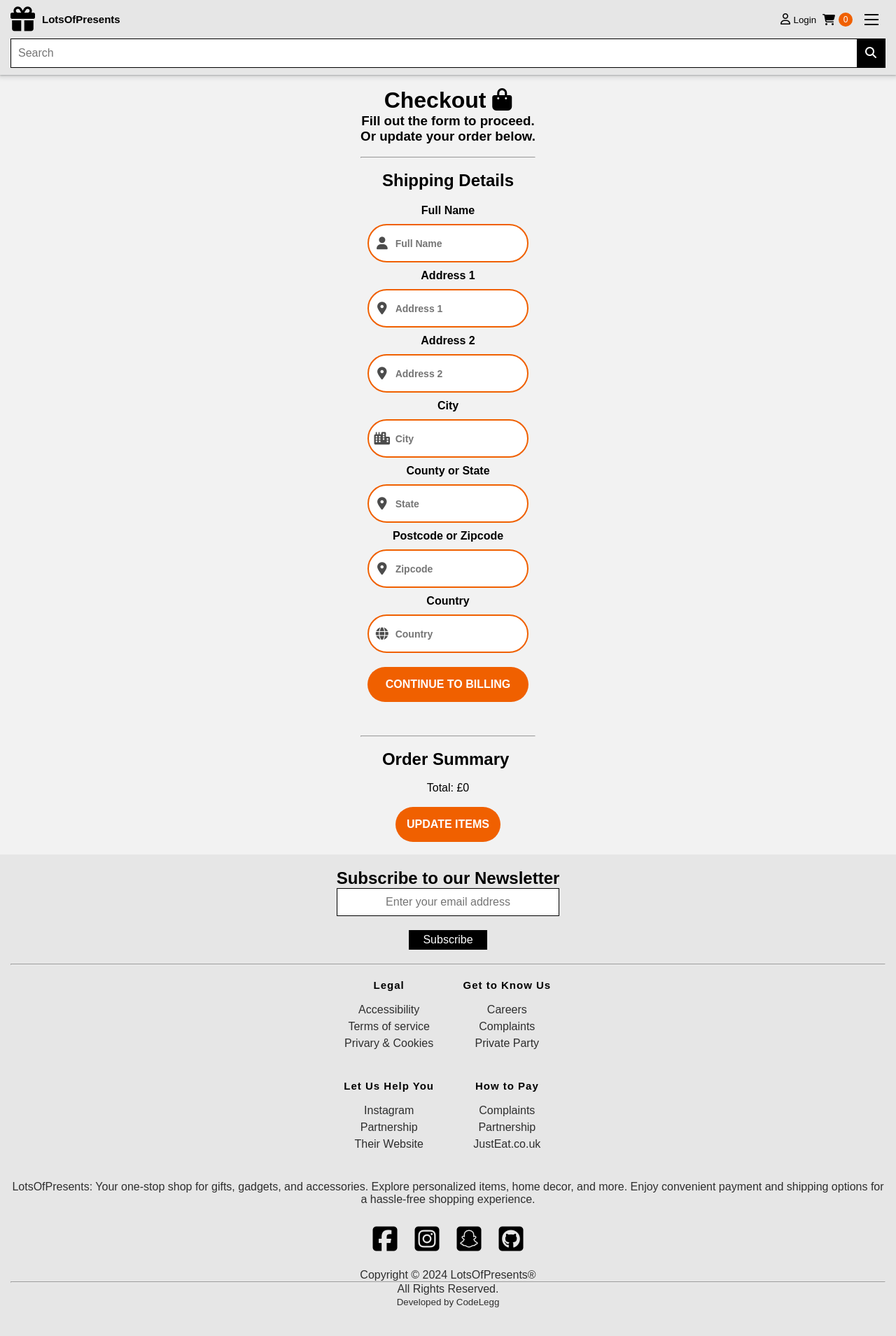
After one commit to CodeLegg/ecom-lop, a Django app: page /payment/checkout in a window 1280 px wide. The commit adds this page. Shown: the whole page at 70% size. Run offline with Django 5.2, Linux system fonts and the light colour scheme; data comes from the database, SQL or seed files in the repository; some libraries are stand-ins or nearby versions.

Commit message:
Add billing information for card payments

```diff
--- a/cart/templates/cart_summary.html
+++ b/cart/templates/cart_summary.html
@@ -76,7 +76,7 @@
         <h3>Subtotal: £{{ totals }}</h3>
         <hr>
         <br>
-        <a href="" class="button buy-btn">Checkout</a>
+        <a href="{% url 'checkout' %}" class="button buy-btn">Checkout</a>
 
       </div>
     {% else %}
--- a/payment/forms.py
+++ b/payment/forms.py
@@ -1,22 +1,27 @@
-# forms.py
-
 from django import forms
 from .models import ShippingAddress
+
 
 class ShippingForm(forms.ModelForm):
     shipping_full_name = forms.CharField(
         label="",
-        widget=forms.TextInput(attrs={"class": "input-field", "placeholder": "Full Name"}),
+        widget=forms.TextInput(
+            attrs={"class": "input-field", "placeholder": "Full Name"}
+        ),
         required=True,
     )
     shipping_address1 = forms.CharField(
         label="",
-        widget=forms.TextInput(attrs={"class": "input-field", "placeholder": "Address 1"}),
+        widget=forms.TextInput(
+            attrs={"class": "input-field", "placeholder": "Address 1"}
+        ),
         required=True,
     )
     shipping_address2 = forms.CharField(
         label="",
-        widget=forms.TextInput(attrs={"class": "input-field", "placeholder": "Address 2"}),
+        widget=forms.TextInput(
+            attrs={"class": "input-field", "placeholder": "Address 2"}
+        ),
         required=False,
     )
     shipping_city = forms.CharField(
@@ -31,23 +36,100 @@ class ShippingForm(forms.ModelForm):
     )
     shipping_zipcode = forms.CharField(
         label="",
-        widget=forms.TextInput(attrs={"class": "input-field", "placeholder": "Zipcode"}),
+        widget=forms.TextInput(
+            attrs={"class": "input-field", "placeholder": "Zipcode"}
+        ),
         required=False,
     )
     shipping_country = forms.CharField(
         label="",
-        widget=forms.TextInput(attrs={"class": "input-field", "placeholder": "Country"}),
+        widget=forms.TextInput(
+            attrs={"class": "input-field", "placeholder": "Country"}
+        ),
         required=True,
     )
 
     class Meta:
         model = ShippingAddress
         fields = [
-            'shipping_full_name',
-            'shipping_address1',
-            'shipping_address2',
-            'shipping_city',
-            'shipping_state',
-            'shipping_zipcode',
-            'shipping_country',
+            "shipping_full_name",
+            "shipping_address1",
+            "shipping_address2",
+            "shipping_city",
+            "shipping_state",
+            "shipping_zipcode",
+            "shipping_country",
         ]
+
+
+class PaymentForm(forms.Form):
+    card_name = forms.CharField(
+        label="",
+        widget=forms.TextInput(
+            attrs={"class": "input-field", "placeholder": "Name On Card"}
+        ),
+        required=True,
+    )
+    card_number = forms.CharField(
+        label="",
+        widget=forms.TextInput(
+            attrs={"class": "input-field", "placeholder": "Card Number"}
+        ),
+        required=True,
+    )
+    card_exp_date = forms.CharField(
+        label="",
+        widget=forms.TextInput(
+            attrs={"class": "input-field", "placeholder": "Expiration Date"}
+        ),
+        required=True,
+    )
+    card_cvv_number = forms.CharField(
+        label="",
+        widget=forms.TextInput(
+            attrs={"class": "input-field", "placeholder": "CVV Code"}
+        ),
+        required=True,
+    )
+    card_address1 = forms.CharField(
+        label="",
+        widget=forms.TextInput(
+            attrs={"class": "input-field", "placeholder": "Billing Address 1"}
+        ),
+        required=True,
+    )
+    card_address2 = forms.CharField(
+        label="",
+        widget=forms.TextInput(
+            attrs={"class": "input-field", "placeholder": "Billing Address 2"}
+        ),
+        required=False,
+    )
+    card_city = forms.CharField(
+        label="",
+        widget=forms.TextInput(
+            attrs={"class": "input-field", "placeholder": "Billing City"}
+        ),
+        required=True,
+    )
+    card_state = forms.CharField(
+        label="",
+        widget=forms.TextInput(
+            attrs={"class": "input-field", "placeholder": "Billing County/State"}
+        ),
+        required=True,
+    )
+    card_zipcode = forms.CharField(
+        label="",
+        widget=forms.TextInput(
+            attrs={"class": "input-field", "placeholder": "Billing Postcode/Zipcode"}
+        ),
+        required=True,
+    )
+    card_country = forms.CharField(
+        label="",
+        widget=forms.TextInput(
+            attrs={"class": "input-field", "placeholder": "Billing Country"}
+        ),
+        required=True,
+    )
--- /dev/null
+++ b/payment/templates/payment/checkout.html
@@ -0,0 +1,111 @@
+{% extends 'base.html' %}
+
+{% block content %}
+<div class="auth-account-container">
+  <div class="auth-account">
+    <div class="signin-signup no-padding">
+      <br>
+      <h1 class="account-title">Checkout <i class="fa-solid fa-bag-shopping"></i></h1>
+      <h3 class="account-title">Fill out the form to proceed. <br> Or update your order below.</h3>
+      <br>
+      <hr>
+      <br>
+      <h2 class="account-title">Shipping Details</h2>
+      <form method="POST" action="{% url 'billing_info' %}" class="sign-up-form">
+        {% csrf_token %}
+        <h4>Full Name</h4>
+        <div class="input-field">
+          <i class="fas fa-user"></i>
+          {{ form.shipping_full_name }}
+        </div>
+        <h4>Address 1</h4>
+        <div class="input-field">
+          <i class="fas fa-map-marker-alt"></i>
+          {{ form.shipping_address1 }}
+        </div>
+        <h4>Address 2</h4>
+        <div class="input-field">
+          <i class="fas fa-map-marker-alt"></i>
+          {{ form.shipping_address2 }}
+        </div>
+        <h4>City</h4>
+        <div class="input-field">
+          <i class="fas fa-city"></i>
+          {{ form.shipping_city }}
+        </div>
+        <h4>County or State</h4>
+        <div class="input-field">
+          <i class="fas fa-map-marker-alt"></i>
+          {{ form.shipping_state }}
+        </div>
+        <h4>Postcode or Zipcode</h4>
+        <div class="input-field">
+          <i class="fas fa-map-marker-alt"></i>
+          {{ form.shipping_zipcode }}
+        </div>
+        <h4>Country</h4>
+        <div class="input-field">
+          <i class="fas fa-globe"></i>
+          {{ form.shipping_country }}
+        </div>
+        <button type="submit" name="update_info" class="btn larger">Continue To Billing</button>
+      </form>
+      <br>
+    </div>
+
+    <hr>
+    <style>
+      .order-item {
+        padding: 10px;
+        background-color: rgb(233, 233, 233);
+        margin-bottom: 10px;
+        border: 1px solid black;
+        display: flex;
+        flex-direction: column;
+        justify-content: center;
+        align-items: center;
+      }
+
+      .checkout-img {
+        border-radius: 100%;
+      }
+    </style>
+    <div class="account-title">
+      <br>
+      <h2 class="account-title">Order Summary <i class="fa-regular fa-square-list"></i></h2>
+      <div class="card-body">
+        {% for product in cart_products %}
+        <div class="order-item">
+          <!-- For Loop For Product Image -->
+          {% with product.images.first as first_image %}
+          {% if first_image %}
+          <img class="checkout-img" src="{{ first_image.image.url }}" alt="{{ product.name }} Image" width="50px">
+          {% endif %}
+          {% endwith %}
+
+          <p><strong>Item:</strong> {{ product.name }}</p>
+          {% if product.is_sale %}
+          <p><strong>Price:</strong> £{{ product.sale_price }}</p>
+          {% else %}
+          <p><strong>Price:</strong> £{{ product.price }}</p>
+          {% endif %}
+          <p><strong>Quantity:</strong>
+            {% for key, value in quantities.items %}
+            {% if key == product.id|slugify %}
+            {{ value }}
+            {% endif %}
+            {% endfor %}
+          </p>
+        </div>
+        {% endfor %}
+        <br>
+        Total: £{{ totals }}
+        <br>
+        <br>
+        <a href="{% url 'cart_summary' %}" class="btn btn-sm btn-outline-secondary">Update Items</a>
+        <br>
+      </div>
+    </div>
+  </div>
+</div>
+{% endblock %}
--- a/payment/urls.py
+++ b/payment/urls.py
@@ -3,5 +3,7 @@ from . import views
 
 urlpatterns = [
     path("payment_success", views.payment_success, name="payment_success"),
+    path("checkout", views.checkout, name="checkout"),
+    path("billing_info", views.billing_info, name="billing_info"),
 
 ]
--- a/payment/views.py
+++ b/payment/views.py
@@ -1,5 +1,93 @@
 from django.shortcuts import render
+from cart.cart import Cart
+from payment.forms import ShippingForm, PaymentForm
+from payment.models import ShippingAddress
+from django.shortcuts import redirect
+from django.contrib import messages
 
-# Create your views here.
+
+def checkout(request):
+    # Get the cart
+    cart = Cart(request)
+    cart_products = cart.get_prods
+    quantities = cart.get_quants
+    totals = cart.cart_total()
+
+    if request.user.is_authenticated:
+        # Checkout as logged in user
+        # Shipping User
+        shipping_user = ShippingAddress.objects.get(user=request.user)
+        # Shipping Form
+        shipping_form = ShippingForm(request.POST or None, instance=shipping_user)
+        return render(
+            request,
+            "payment/checkout.html",
+            {
+                "cart_products": cart_products,
+                "quantities": quantities,
+                "totals": totals,
+                "form": shipping_form,
+            },
+        )
+    else:
+        # Checkout as guest
+        shipping_form = ShippingForm(request.POST or None)
+        return render(
+            request,
+            "payment/checkout.html",
+            {
+                "cart_products": cart_products,
+                "quantities": quantities,
+                "totals": totals,
+                "form": shipping_form,
+            },
+        )  # Create your views here.
+
+
 def payment_success(request):
-	return render(request, "payment/payment_success.html", {})
+    return render(request, "payment/payment_success.html", {})
+
+
+def billing_info(request):
+    if request.POST:
+        # Get the cart
+        cart = Cart(request)
+        cart_products = cart.get_prods
+        quantities = cart.get_quants
+        totals = cart.cart_total()
+
+        # Check to see if user is logged in
+        if request.user.is_authenticated:
+            # Get The Billing Form
+            billing_form = PaymentForm()
+            return render(
+                request,
+                "payment/billing_info.html",
+                {
+                    "cart_products": cart_products,
+                    "quantities": quantities,
+                    "totals": totals,
+                    "shipping_info": request.POST,
+                    "billing_form": billing_form,
+                },
+            )
+
+        else:
+            # # Not logged in
+            # # Get The Billing Form
+            billing_form = PaymentForm()
+            return render(
+                request,
+                "payment/billing_info.html",
+                {
+                    "cart_products": cart_products,
+                    "quantities": quantities,
+                    "totals": totals,
+                    "shipping_info": request.POST,
+                    "billing_form": billing_form,
+                },
+            )
+
+    else:
+        messages.success(request, "Access Denied")
+        return redirect("home")
--- a/static/css/auth.css
+++ b/static/css/auth.css
@@ -60,8 +60,6 @@
   --shadow: 0 5px 20px 1px hsla(220, 63%, 33%, 0.1);
 }
 
-
-
 input:-webkit-autofill {
   background-color: #fff;
   box-shadow: 0 0 0 50px white inset;
@@ -74,13 +72,15 @@ input:-webkit-autofill {
   height: calc(100svh - 114px);
   display: flex;
   justify-content: center;
+}
 
+.no-height-calc {
+  height: auto;
 }
 .auth-account-container {
   display: flex;
   justify-content: center;
   align-items: center;
-
 }
 
 .auth {
@@ -116,11 +116,9 @@ input:-webkit-autofill {
   padding: 20px 10px;
 }
 
-.no-padding{
+.no-padding {
   padding: 0;
-
 }
-
 
 .title {
   font-size: 35px;
@@ -128,7 +126,7 @@ input:-webkit-autofill {
   margin-bottom: 10px;
 }
 
-.welcome{
+.welcome {
   font-size: 35px;
   color: var(--orange);
 }
@@ -162,9 +160,8 @@ input:-webkit-autofill {
   color: var(--black_70);
 }
 
-.sign-up-input{
+.sign-up-input {
   width: 120%;
-
 }
 
 .btn {
@@ -180,29 +177,29 @@ input:-webkit-autofill {
   cursor: pointer;
   text-align: center;
 }
-a.btn  {
+a.btn {
   display: flex;
   justify-content: center;
   align-items: center;
   margin: 0 auto;
 }
 
-.large{
+.large {
   width: 180px;
 }
-.larger{
+.larger {
   width: 230px;
 }
 
-
 .btn:hover {
-    background: var(--dark-orange)
+  background: var(--dark-orange);
 }
 
-.account-text  #sign-in , #sign-up {
+.account-text #sign-in,
+#sign-up {
   color: var(--orange);
 }
 
-.account-title{
+.account-title {
   text-align: center;
 }
--- a/store/templates/base.html
+++ b/store/templates/base.html
@@ -169,7 +169,8 @@
 }
 
             </style>
-        </div>
+
+    </div>
 
 
         <!-- mobile menu -->
--- a/store/views.py
+++ b/store/views.py
@@ -23,7 +23,6 @@ from django.utils.safestring import mark_safe
 from django.http import JsonResponse
 import json
 from cart.cart import Cart
-
 
 
 def home(request):
@@ -257,7 +256,7 @@ def login_user(request):
                     # Get the cart
                     cart = Cart(request)
                     # Loop thru the cart and add the items from the database
-                    for key,value in converted_cart.items():
+                    for key, value in converted_cart.items():
                         cart.db_add(product=key, quantity=value)
 
                 messages.success(request, "You have successfully logged in.")
@@ -301,7 +300,8 @@ def register_user(request):
                 # Log the user in
                 login(request, user)
                 messages.success(
-                    request, "You've successfully signed-up and signed-in.\nDont forget to fill in your shipping details!"
+                    request,
+                    "You've successfully signed-up and signed-in.\nDont forget to fill in your shipping details!",
                 )
                 next_url = request.POST.get("next")  # Get next_url from POST data
                 if next_url:
@@ -384,54 +384,55 @@ def update_password(request):
 @login_required
 def update_info(request):
     try:
-        shipping_user = ShippingAddress.objects.get(user__id=request.user.id)
+        shipping_user = ShippingAddress.objects.get(user=request.user)
     except ShippingAddress.DoesNotExist:
-        shipping_user = ShippingAddress(user__id=request.user.id)
+        shipping_user = ShippingAddress(user=request.user)
 
-    if request.method == 'POST':
+    if request.method == "POST":
         form = ShippingForm(request.POST, instance=shipping_user)
         if form.is_valid():
             form.save()
-            messages.success(request, 'Shipping details updated successfully.')
-            return redirect('update_info')  # Replace with the name of the view you want to redirect to
+            messages.success(request, "Shipping details updated successfully.")
+            return redirect("update_info")  # Redirect to the same page or another view
     else:
         form = ShippingForm(instance=shipping_user)
 
-    return render(request, 'update_info.html', {'form': form})
+    return render(request, "update_info.html", {"form": form})
+
 
 def logout_user(request):
-	logout(request)
-	messages.success(request, ("You have successfully logged out."))
-	return redirect('home')
-
+    logout(request)
+    messages.success(request, ("You have successfully logged out."))
+    return redirect("home")
 
 
 def productlistAjax(request):
     # Fetch all products and their images
-    products_with_images = Product.objects.prefetch_related('images')
+    products_with_images = Product.objects.prefetch_related("images")
 
     # Construct data dictionary containing product names and image URLs
     products_data = []
     for product in products_with_images:
         product_info = {
-            'name': product.name,
-            'images': [image.image.url for image in product.images.all()]
+            "name": product.name,
+            "images": [image.image.url for image in product.images.all()],
         }
         products_data.append(product_info)
 
     return JsonResponse(products_data, safe=False)
 
+
 def search_product(request):
     if request.method == "POST":
-        searchedterm = request.POST.get('productsearch')
+        searchedterm = request.POST.get("productsearch")
         if searchedterm == "":
-            return redirect(request.META.get('HTTP_REFERER'))
+            return redirect(request.META.get("HTTP_REFERER"))
         else:
             product = Product.objects.filter(name__icontains=searchedterm).first()
 
             if product:
-                return redirect('product', pk=product.pk)
+                return redirect("product", pk=product.pk)
             else:
                 messages.warning(request, "Product not found.")
-                return redirect(request.META.get('HTTP_REFERER'))
-    return redirect(request.META.get('HTTP_REFERER'))
+                return redirect(request.META.get("HTTP_REFERER"))
+    return redirect(request.META.get("HTTP_REFERER"))
```
Also changed, not shown: payment/templates/payment/billing_info.html (added, +150 -0 lines), store/templates/update_info.html (line endings or trailing spaces). Lines whose indentation alone changed are shown as unchanged.
